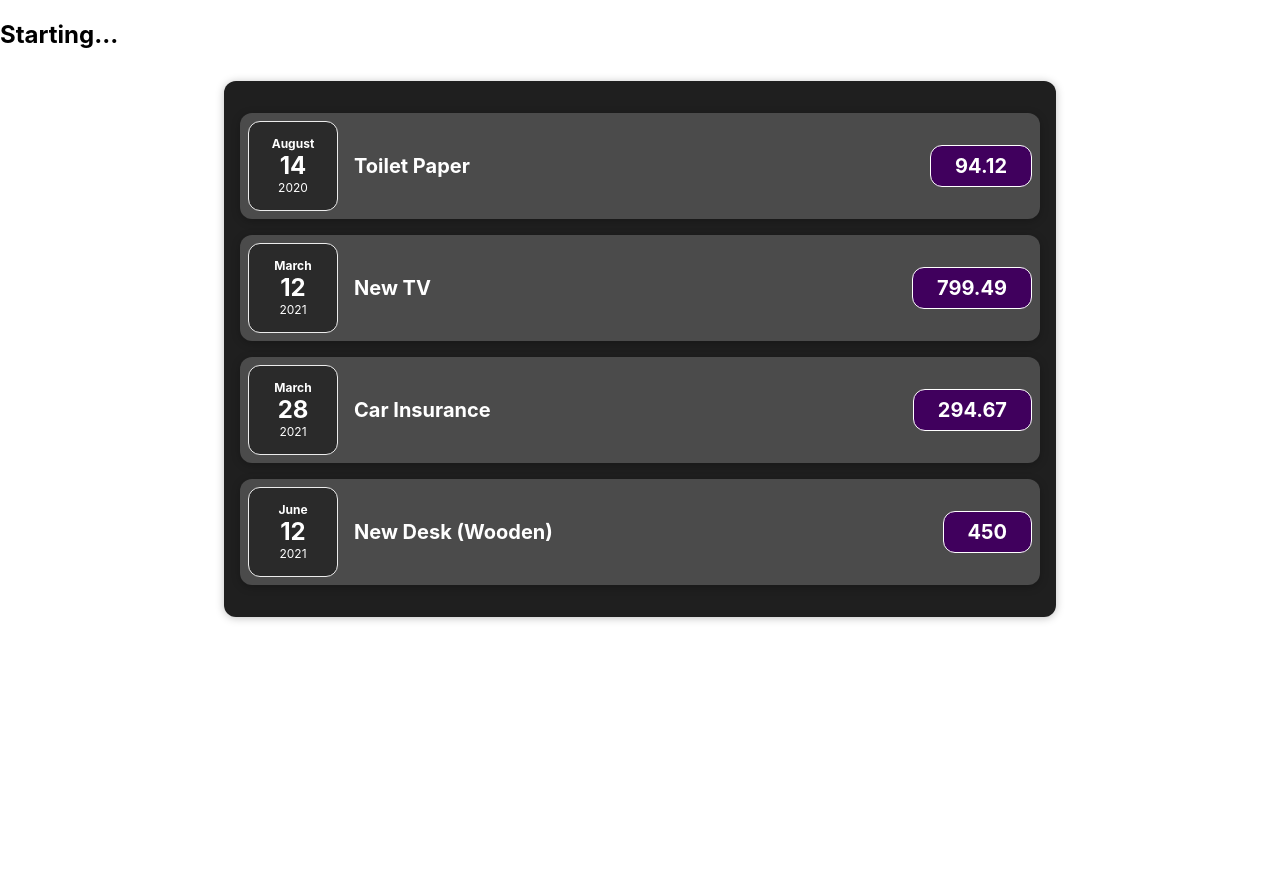
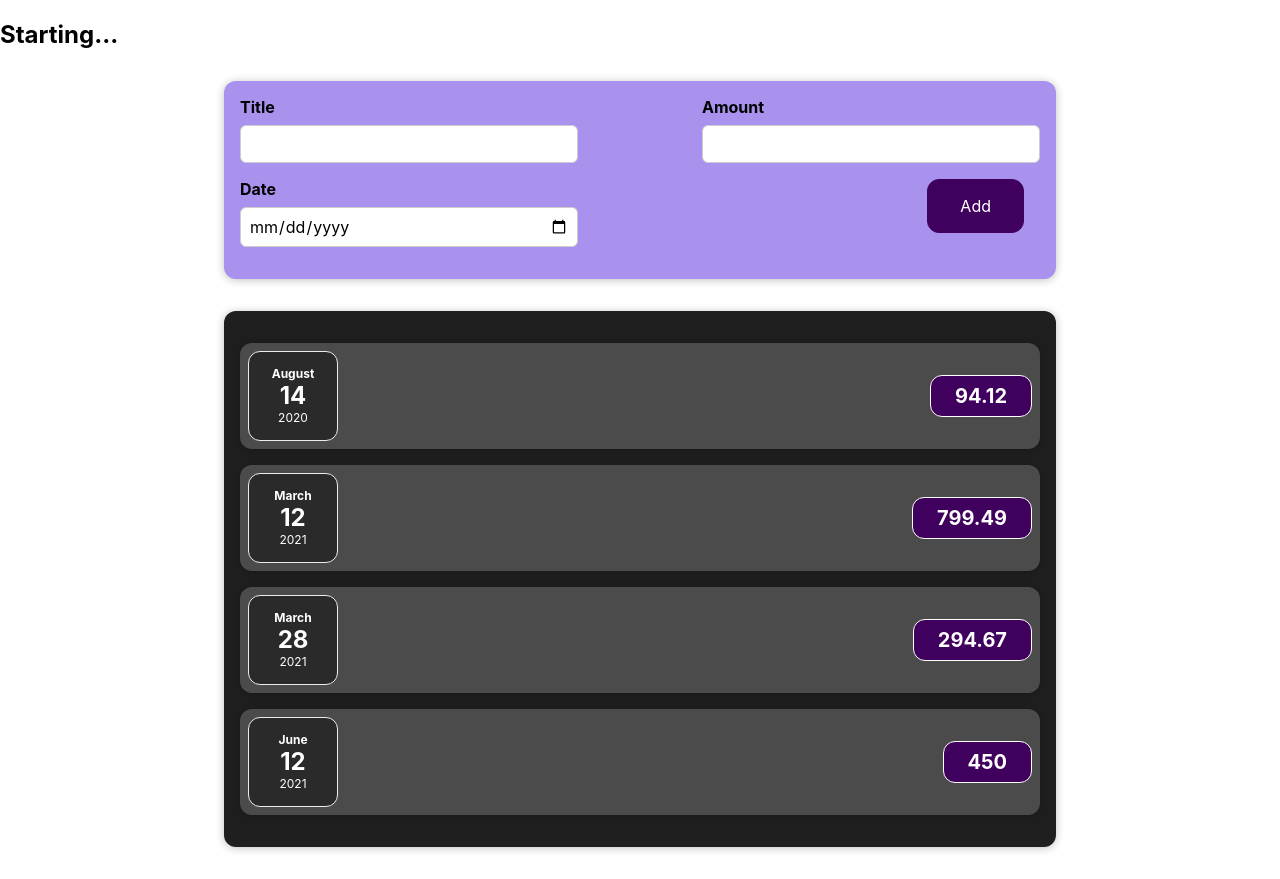
Before and after one commit to WillRock19/react-complete-guide, a React (Create React App) app: page / in a window 1280 px wide. Before the commit the page ends 800 px from the top, so only its background shows below. Built offline with nearby package versions, Linux system fonts and the light colour scheme.

Commit message:
Creating first form and adding useState with three different properties to it

```diff
--- a/src/App.js
+++ b/src/App.js
@@ -1,4 +1,5 @@
 import Expenses from "./components/Expenses";
+import NewExpenseForm from "./components/NewExpenseForm";
 
 function App() {
   const expenses = [
@@ -26,6 +27,7 @@ function App() {
   return (
     <div className="App">
       <h2>Starting...</h2>
+      <NewExpenseForm />
       <Expenses expenses={expenses} />
     </div>
   );
--- /dev/null
+++ b/src/components/CardContainer/CardContainer.css
@@ -0,0 +1,4 @@
+.card {
+  border-radius: 12px;
+  box-shadow: 0 1px 8px rgba(0, 0, 0, 0.25);
+}
--- /dev/null
+++ b/src/components/CardContainer/CardContainer.jsx
@@ -0,0 +1,6 @@
+const CardContainer = ({ className, children }) => {
+  const containerClasses = "card " + className;
+  return <section className={containerClasses}>{children}</section>;
+};
+
+export default CardContainer;
--- /dev/null
+++ b/src/components/CardContainer/index.js
@@ -0,0 +1,4 @@
+import "./CardContainer.css";
+import CardContainer from "./CardContainer";
+
+export default CardContainer;
--- a/src/components/ExpenseItem/ExpenseItem.css
+++ b/src/components/ExpenseItem/ExpenseItem.css
@@ -1,8 +1,6 @@
 .expense-item {
   align-items: center;
   background-color: #4b4b4b;
-  border-radius: 12px;
-  box-shadow: 0 2px 8px rgba(0, 0, 0, 0.25);
   display: flex;
   justify-content: space-between;
   padding: 0.5rem;
--- a/src/components/ExpenseItem/ExpenseItem.jsx
+++ b/src/components/ExpenseItem/ExpenseItem.jsx
@@ -1,14 +1,19 @@
+import { useState } from "react";
+
 import ExpenseDate from "../ExpenseDate";
+import CardContainer from "../CardContainer";
 
-const ExpenseItem = ({ date, title, amount }) => {
+const ExpenseItem = ({ date, expenseTitle, amount }) => {
+  const [title, setTitle] = useState(expenseTitle);
+
   return (
-    <section className="expense-item">
+    <CardContainer className="expense-item">
       <ExpenseDate date={date} />
       <div className="expense-item-description">
         <h2>{title}</h2>
         <div className="expense-item-price">{amount}</div>
       </div>
-    </section>
+    </CardContainer>
   );
 };
 
--- a/src/components/Expenses/Expenses.css
+++ b/src/components/Expenses/Expenses.css
@@ -4,6 +4,4 @@
   margin: 2rem auto;
   width: 50rem;
   max-width: 95%;
-  border-radius: 12px;
-  box-shadow: 0 1px 8px rgba(0, 0, 0, 0.25);
 }
--- a/src/components/Expenses/Expenses.jsx
+++ b/src/components/Expenses/Expenses.jsx
@@ -1,8 +1,9 @@
 import ExpenseItem from "../ExpenseItem";
+import CardContainer from "../CardContainer";
 
 const Expenses = ({ expenses }) => {
   return (
-    <section className="expenses">
+    <CardContainer className="expenses">
       {expenses.map((expense) => {
         return (
           <ExpenseItem
@@ -12,7 +13,7 @@ const Expenses = ({ expenses }) => {
           />
         );
       })}
-    </section>
+    </CardContainer>
   );
 };
 
--- /dev/null
+++ b/src/components/NewExpenseForm/NewExpenseForm.css
@@ -0,0 +1,66 @@
+.new-expense-controls {
+  display: flex;
+  flex-wrap: wrap;
+  justify-content: space-between;
+  gap: 1rem;
+  margin-bottom: 1rem;
+  text-align: left;
+}
+
+.new-expense-control label {
+  font-weight: bold;
+  margin-bottom: 0.5rem;
+  display: block;
+}
+
+.new-expense-control input {
+  font: inherit;
+  padding: 0.5rem;
+  border-radius: 6px;
+  border: 1px solid #ccc;
+  width: 20rem;
+  max-width: 100%;
+}
+
+.new-expense-actions {
+  text-align: right;
+}
+
+.new-expense {
+  background-color: #a892ee;
+  padding: 1rem;
+  margin: 2rem auto;
+  width: 50rem;
+  max-width: 95%;
+  border-radius: 12px;
+  text-align: center;
+  box-shadow: 0 1px 8px rgba(0, 0, 0, 0.25);
+}
+
+.new-expense button {
+  font: inherit;
+  cursor: pointer;
+  padding: 1rem 2rem;
+  border: 1px solid #40005d;
+  background-color: #40005d;
+  color: white;
+  border-radius: 12px;
+  margin-right: 1rem;
+}
+
+.new-expense button:hover,
+.new-expense button:active {
+  background-color: #510674;
+  border-color: #510674;
+}
+
+.new-expense button.alternative {
+  color: #220131;
+  border-color: transparent;
+  background-color: transparent;
+}
+
+.new-expense button.alternative:hover,
+.new-expense button.alternative:active {
+  background-color: #ddb3f8;
+}
--- /dev/null
+++ b/src/components/NewExpenseForm/NewExpenseForm.jsx
@@ -0,0 +1,55 @@
+import { useState } from "react";
+
+const NewExpenseForm = () => {
+  const [amount, setAmount] = useState("");
+  const [date, setDate] = useState("");
+  const [title, setTitle] = useState("");
+
+  const titleChangeHandler = (event) => {
+    setTitle(event.target.value);
+  };
+
+  const amountChangeHandler = (event) => {
+    setAmount(event.target.value);
+  };
+
+  const dateChangeHandler = (event) => {
+    setDate(event.value.target);
+  };
+
+  return (
+    <section className="new-expense">
+      <form className="new-expense-controls">
+        <div className="new-expense-control">
+          <label>Title</label>
+          <input type="text" value={title} onChange={titleChangeHandler} />
+        </div>
+        <div className="new-expense-control">
+          <label>Amount</label>
+          <input
+            type="number"
+            min="0.01"
+            step="0.01"
+            value={amount}
+            onChange={amountChangeHandler}
+          />
+        </div>
+        <div className="new-expense-control">
+          <label>Date</label>
+          <input
+            type="date"
+            min="2000-01-01"
+            max="2030-12-31"
+            value={date}
+            onChange={dateChangeHandler}
+          />
+        </div>
+        <div className="new-expense-action">
+          <button type="submit">Add</button>
+        </div>
+      </form>
+    </section>
+  );
+};
+
+export default NewExpenseForm;
--- /dev/null
+++ b/src/components/NewExpenseForm/index.js
@@ -0,0 +1,4 @@
+import "./NewExpenseForm.css";
+import NewExpenseForm from "./NewExpenseForm";
+
+export default NewExpenseForm;
```
